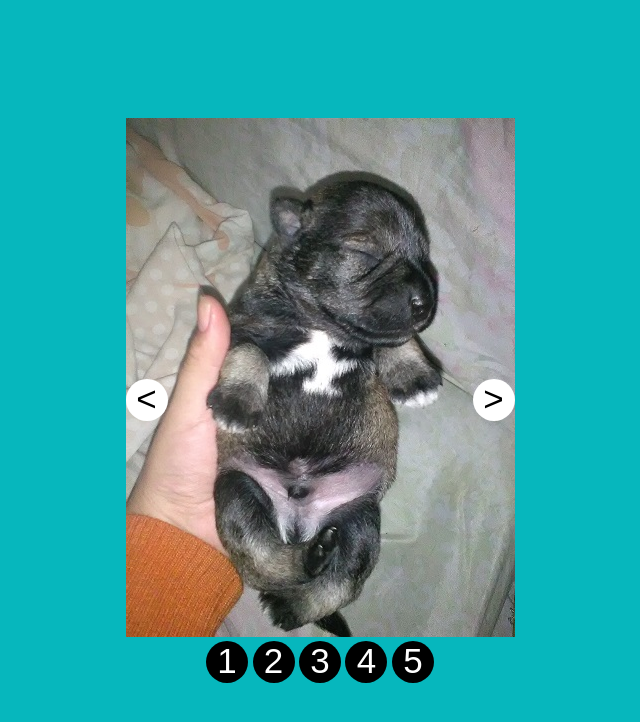
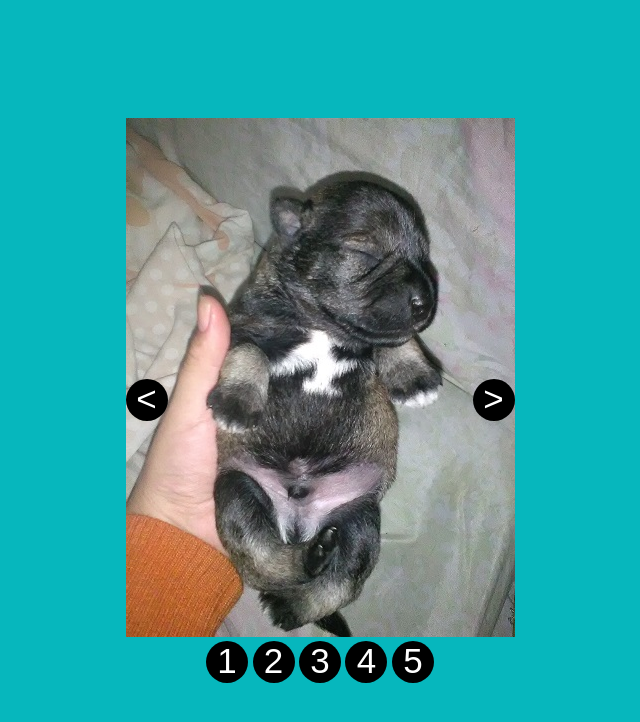
Before and after one commit to RuthSalvador/L39-Carousel, a plain HTML site: page index.html in a window 1280 px wide. Shown: the whole page, without its empty margins (320-960 px from the left). Drawn offline with Linux system fonts and the light colour scheme.

Commit message:
detalles color

```diff
--- a/assets/css/main.css
+++ b/assets/css/main.css
@@ -30,13 +30,15 @@ figure {
 #previous, #next {
   width: 42px;
   height: 42px;
-  background-color: #ffffff;
+  background-color: #000000;
+  color: #ffffff;
   position: absolute;
   top: 50%;
   text-align: center;
   font-size: 35px;
   border-radius: 50px;
   transform: translateY(-50%);
+  cursor: pointer;
 }
 
 #next {
```
